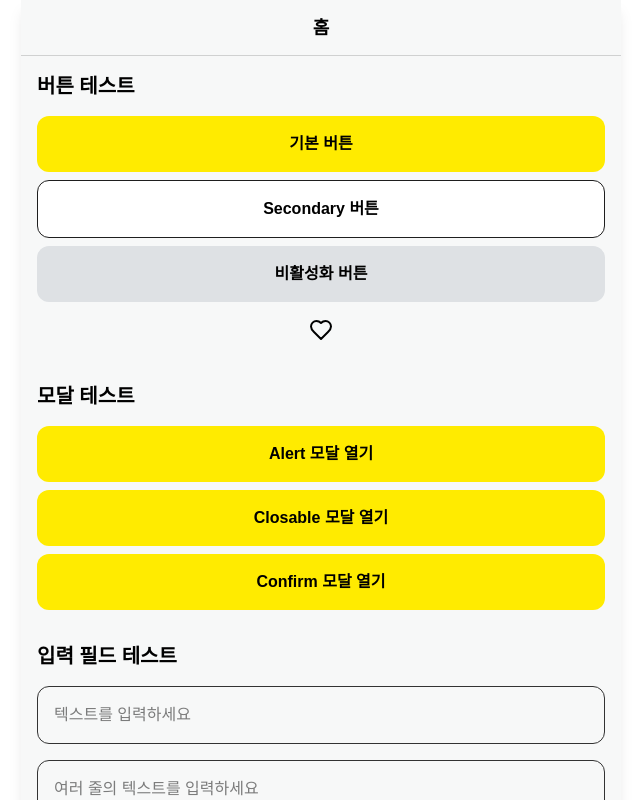
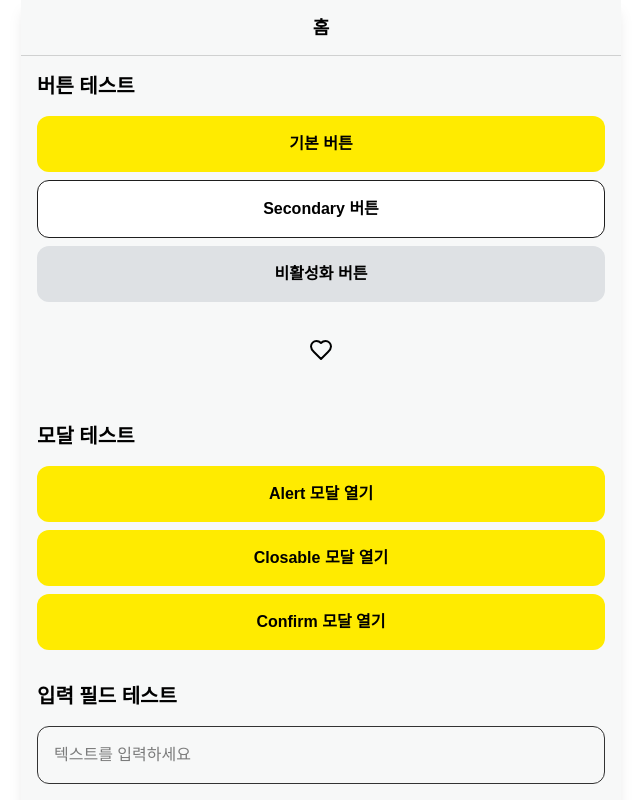
Before and after one commit to 2025-The-Pay-FinTech-Hackathon/Team03-FE, a Next.js app: page / in a window 1280 px wide. Shown: the top 800 px of the page, without its empty margins (319-959 px from the left). Built offline with nearby package versions, Linux system fonts and the light colour scheme; a web font is replaced by a local one.

Commit message:
🔧 VerticalActionButton 컴포넌트의 스타일 수정: 너비와 높이를 변경하고 불필요한 클래스 제거

```diff
--- a/src/components/Button/VerticalActionButton.tsx
+++ b/src/components/Button/VerticalActionButton.tsx
@@ -16,14 +16,13 @@ const VerticalActionButton: React.FC<VerticalActionButtonProps> = ({
       onClick={onClick}
       disabled={disabled}
       className={`
-        w-fit
-        p-2
+        w-20
+        h-20
         flex
         flex-col
         items-center
         justify-center
         rounded-full
-        font-semibold
         text-base
         transition-all
         duration-200
```
